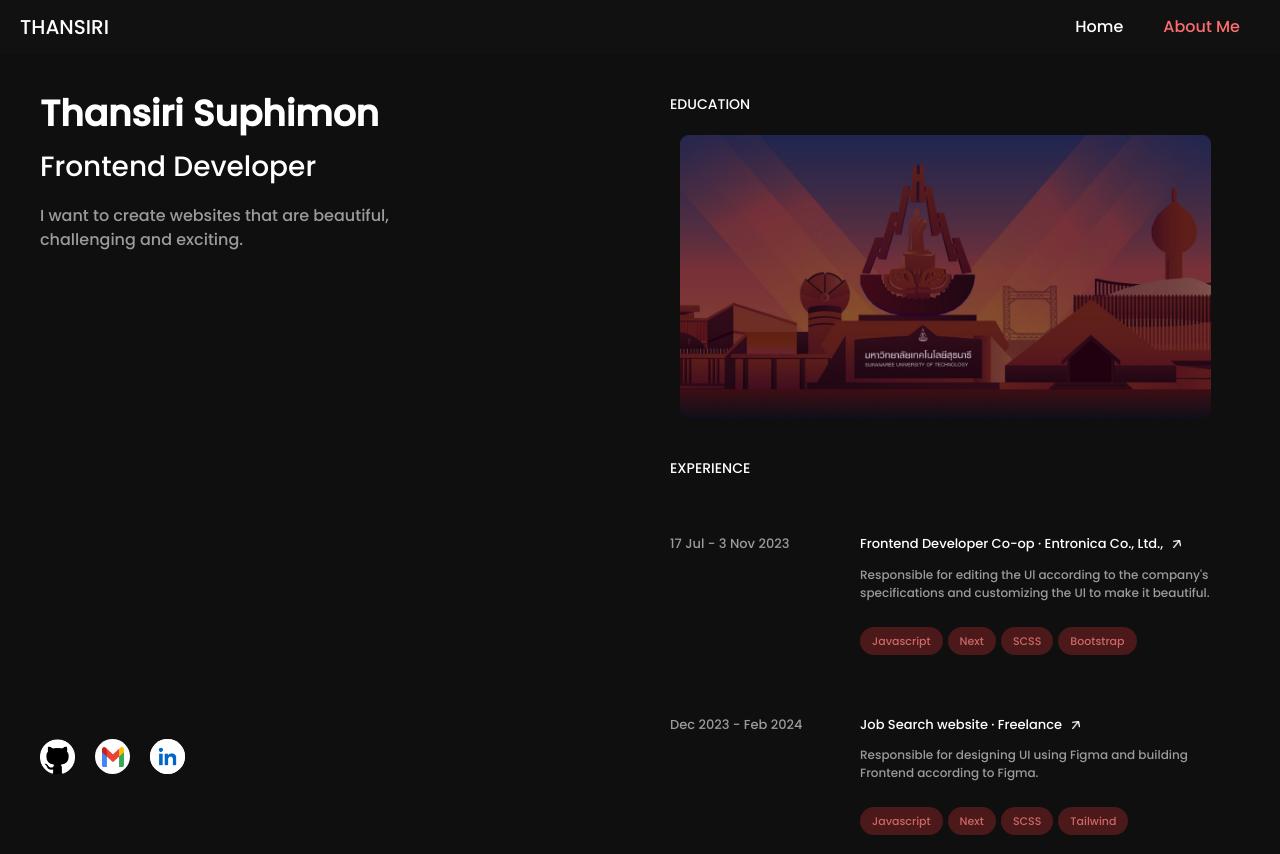
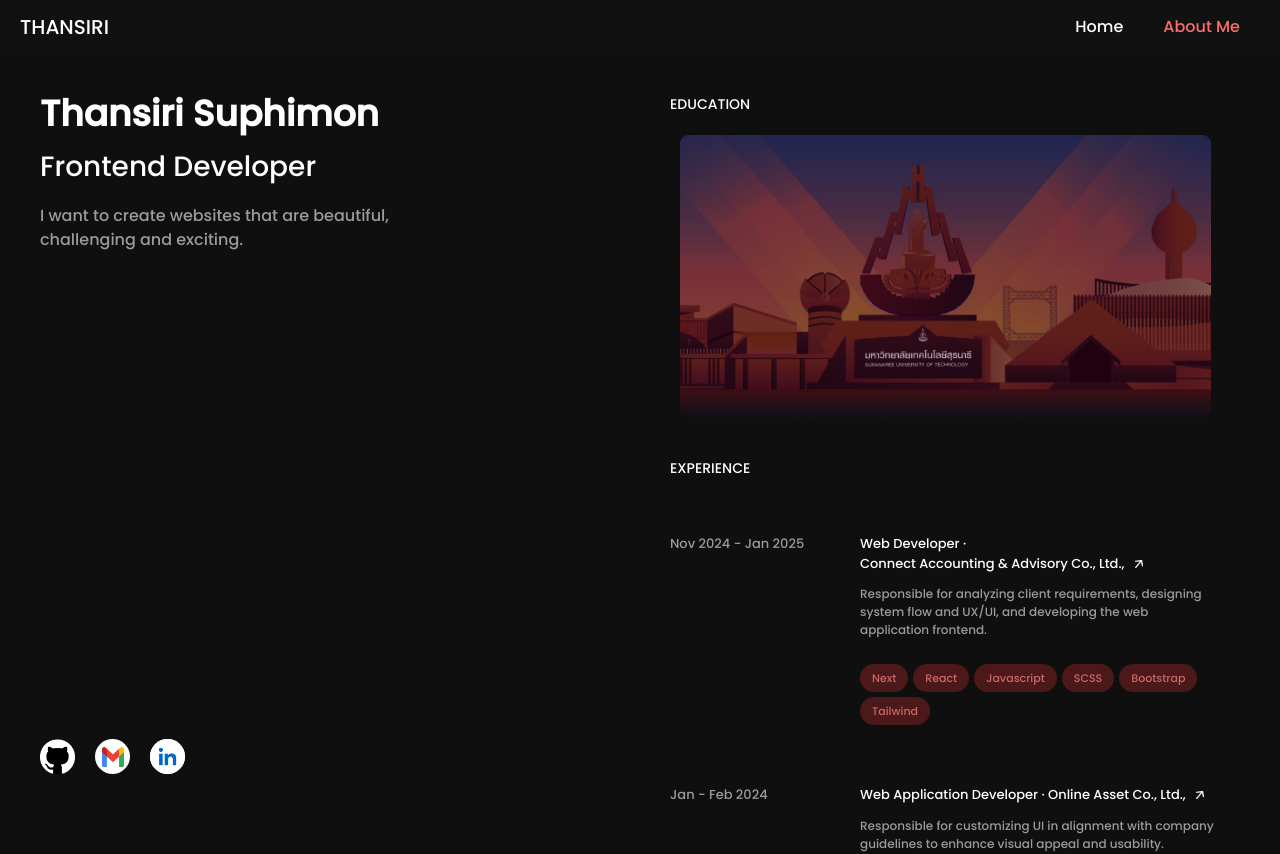
Before and after one commit to fah290944/Portfolio, a React (Create React App) app in the folder frontend/: page /AboutMe in a window 1280 px wide. Built offline with nearby package versions, Linux system fonts and the light colour scheme.

Commit message:
edit ui - close #15

```diff
--- a/frontend/src/components/Navbar.tsx
+++ b/frontend/src/components/Navbar.tsx
@@ -51,7 +51,7 @@ function Navbar() {
 
   return(
   <nav className="nav">
-      <li className="logo"><a>THANSIRI</a></li>
+      <li className="logo"><a href="/">THANSIRI</a></li>
       <ul className={click ? "menu active" : "menu"}>
       { pathData.map((data,index) =>
         (<Link to={data.path} key={index}>
--- a/frontend/src/page/About.tsx
+++ b/frontend/src/page/About.tsx
@@ -16,33 +16,33 @@ function About() {
 
   const [experience, setExperience] = useState([
     {
-      job: "Frontend Developer Co-op",
-      time: "17 Jul - 3 Nov 2023",
-      company: "Entronica Co., Ltd.,",
-      jobDescription: "Responsible for editing the Ul according to the company's specifications and customizing the Ul to make it beautiful.",
-      skill: ["Javascript", "Next", "SCSS", "Bootstrap"]
+      job: "Web Developer",
+      time: "Nov 2024 - Jan 2025",
+      company: "Connect Accounting & Advisory Co., Ltd.,",
+      jobDescription: "Responsible for analyzing client requirements, designing system flow and UX/UI, and developing the web application frontend.",
+      skill: ["Next" ,"React", "Javascript","SCSS", "Bootstrap", "Tailwind"]
     },
-    {
+        {
+      job: "Web Application Developer",
+      time: "Jan - Feb 2024",
+      company: "Online Asset Co., Ltd.,",
+      jobDescription: "Responsible for customizing UI in alignment with company guidelines to enhance visual appeal and usability.",
+      skill: [ "Vue", "Nuxt", "Typescript", "Tailwind"]
+    },
+        {
       job: "Job Search website",
       time: "Dec 2023 - Feb 2024",
       company: "Freelance",
-      jobDescription: "Responsible for designing UI using Figma and building Frontend according to Figma.",
-      skill: ["Javascript", "Next", "SCSS", "Tailwind"]
+      jobDescription: "Responsible for analyzing client requirements, designing system flow and UX/UI, and developing the web application frontend.",
+      skill: [ "Next", "Javascript", "SCSS", "Tailwind"]
     },
     {
-      job: "Web Application Developer",
-      time: "2 Jan - 29 Feb 2024",
-      company: "Online Asset Co., Ltd.,",
-      jobDescription: "Responsible for building Frontend as assigned.",
-      skill: ["Typescript", "Vue", "Nuxt", "Tailwind"]
-    },
-    {
-      job: "Web Developer",
-      time: "4 Nov 2024 - 6 Feb 2025",
-      company: "Connect Accounting & Advisory Co., Ltd.,",
-      jobDescription: "Responsible for Analysis, Design UX/UI using Figma and develop Front-End websites.",
-      skill: ["Javascript", "Next", "SCSS", "Bootstrap", "Tailwind"]
-    },
+      job: "Frontend Developer Co-op",
+      time: "Jul - Oct 2023",
+      company: "Entronica Co., Ltd.,",
+      jobDescription: "Responsible for customizing UI in alignment with company guidelines to enhance visual appeal and usability.",
+      skill: [ "Next", "Javascript","SCSS", "Bootstrap"]
+    }
   ]);
 
   const [project, setProject] = useState([
```
Also changed, not shown: 1 other file (tests, documents, lock files or other folders).
